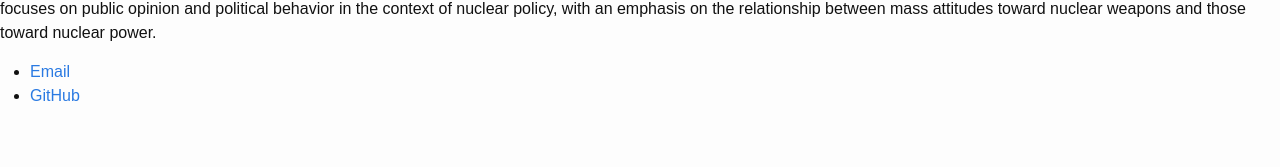
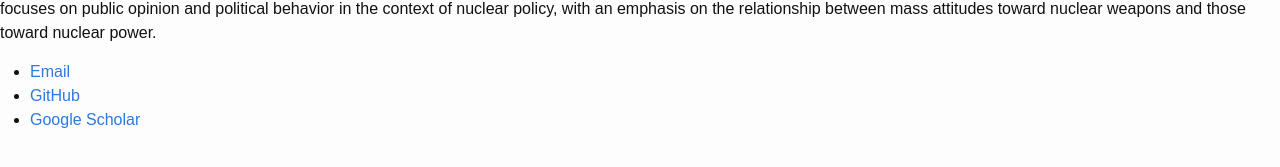
Before and after one commit to jonathonbaron/jonathonbaron.github.io, a Jekyll site: the page built from index.md, in a window 1280 px wide. Shown: the part 189-356 px from the top of the page. Built offline with Jekyll 4.4.1, drawn with Linux system fonts in a browser that asks for light colours.

Commit message:
Updates.

```diff
--- a/_layouts/default.html
+++ b/_layouts/default.html
@@ -30,8 +30,9 @@
       <!-- /.container -->
       <footer>
          <ul>
-            <li><a href="mailto:jonathon.baron@yale.edu">Email</a></li>
-            <li><a href="https://github.com/jonathonbaron">GitHub</a></li>
+            <li><a href="mailto:jonathon.baron@yale.edu" target="_blank">Email</a></li>
+            <li><a href="https://github.com/jonathonbaron" target="_blank">GitHub</a></li>
+            <li><a href="https://scholar.google.com/citations?user=wVR2UIsAAAAJ&hl=en&oi=ao" target="_blank">Google Scholar</a></li>
          </ul>
       </footer>
       <!-- Google Tag Manager (noscript) -->
```
